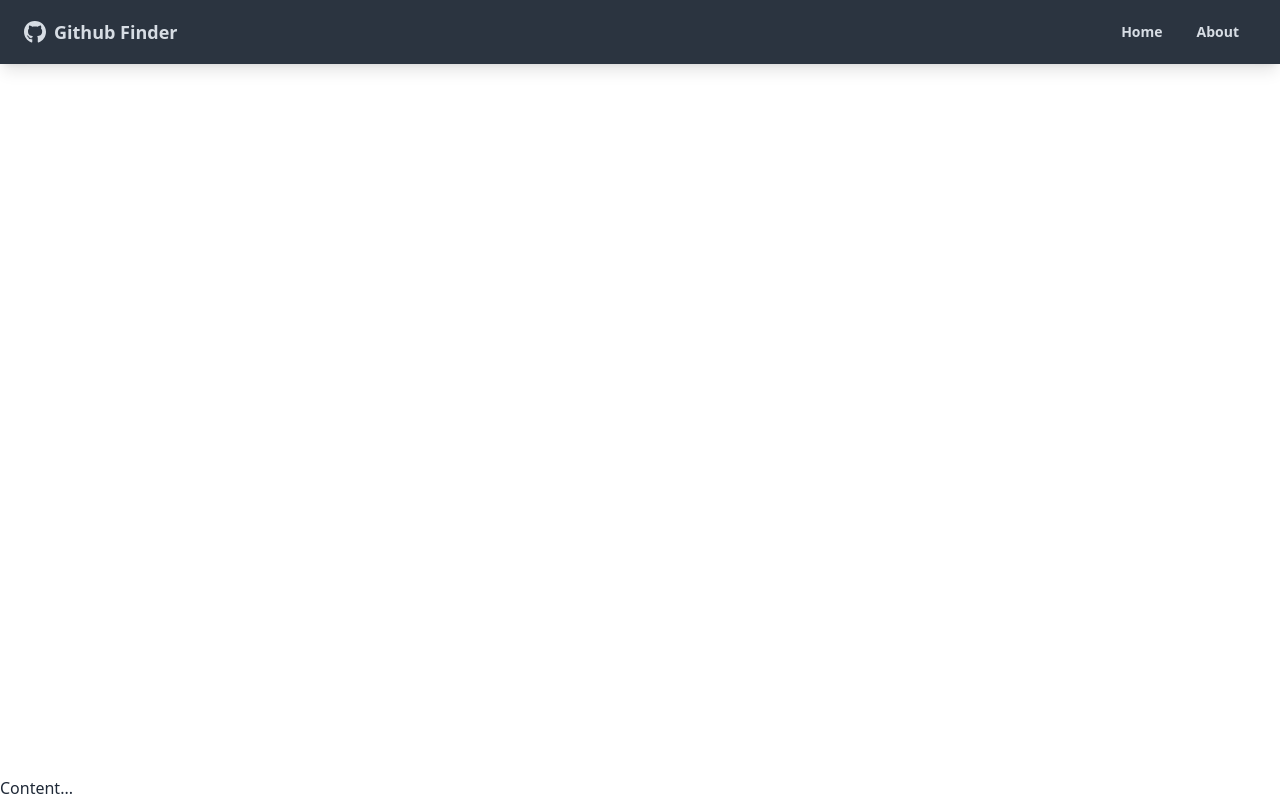
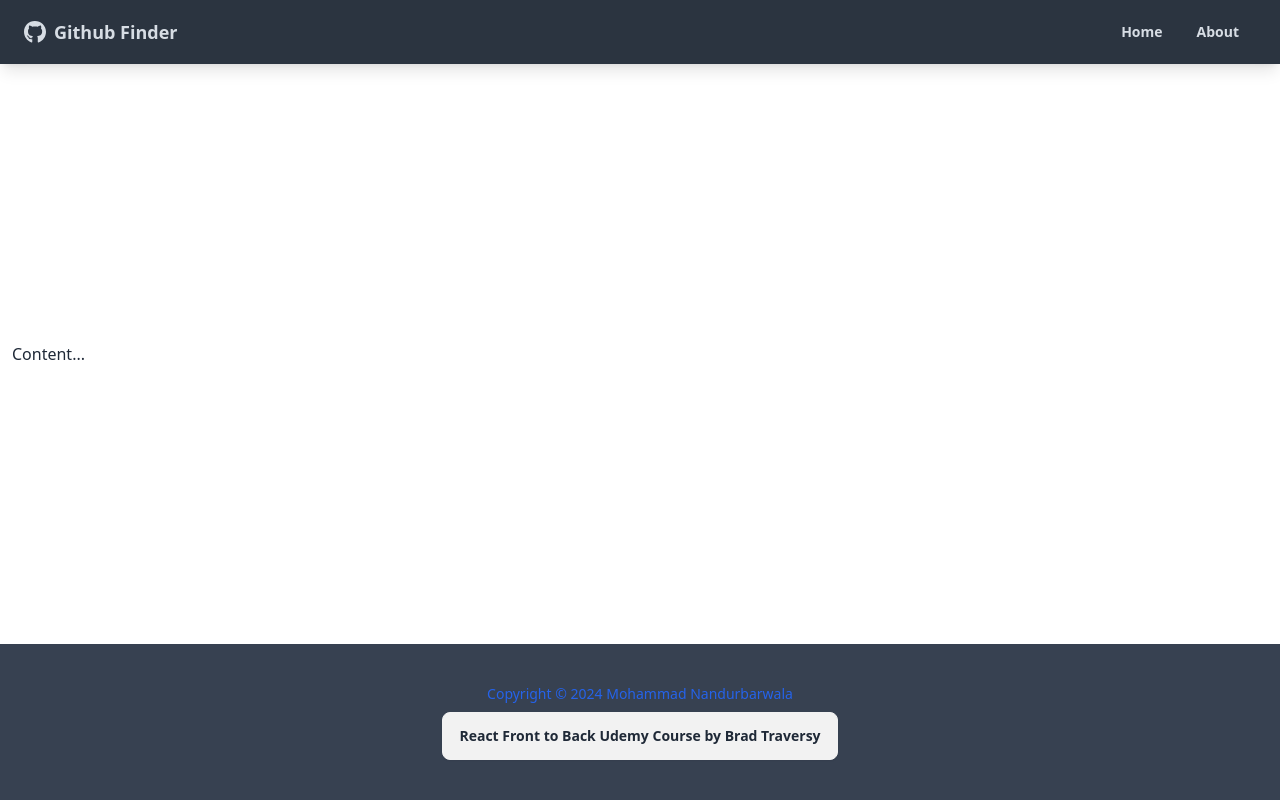
Before and after one commit to alidevep01/react-github-finder, a React (Create React App) app: page / in a window 1280 px wide. Built offline with nearby package versions, Linux system fonts and the light colour scheme.

Commit message:
created Footer.jsx and styled it at the bottom of the page using tailwind and Daisy-ui added className to main tag and imported footer in App.js

```diff
--- a/src/App.js
+++ b/src/App.js
@@ -1,13 +1,15 @@
 // eslint-disable-next-line
 import { BrowserRouter as Router, Routes, Route } from "react-router-dom";
 import Navbar from "./Components/Layout/Navbar";
+import Footer from "./Components/Layout/Footer";
 
 function App() {
   return (
     <Router>
-      <div className="flex flex-col justify-between h-screen ">
+      <div className="flex flex-col justify-between h-screen">
         <Navbar />
-        <main>Content...</main>
+        <main className="container mx-auto px-3 pb-12">Content...</main>
+        <Footer />
       </div>
     </Router>
   );
--- /dev/null
+++ b/src/Components/Layout/Footer.jsx
@@ -0,0 +1,25 @@
+// eslint-disable-next-line
+function Footer() {
+  const footerYear = new Date().getFullYear();
+  return (
+    <footer className="footer p-10 bg-gray-700 text-primary-content footer-center">
+      <div>
+        <a
+          href="https://alidevep01.github.io/myPortfolio-/"
+          alt="Mohammad Portfolio Website"
+          className="text-blue-600 visited:text-purple-600 "
+        >
+          Copyright &copy; {footerYear} Mohammad Nandurbarwala
+        </a>
+        <a
+          href="https://www.udemy.com/course/react-front-to-back-2022/"
+          alt="Udemy/React-Front-to-back-2022"
+          className="btn"
+        >
+          React Front to Back Udemy Course by Brad Traversy
+        </a>
+      </div>
+    </footer>
+  );
+}
+export default Footer;
--- a/src/Components/Layout/Navbar.jsx
+++ b/src/Components/Layout/Navbar.jsx
@@ -1,3 +1,4 @@
+// eslint-disable-next-line
 import { FaGithub } from "react-icons/fa";
 import { Link } from "react-router-dom";
 import PropTypes from "prop-types";
```
